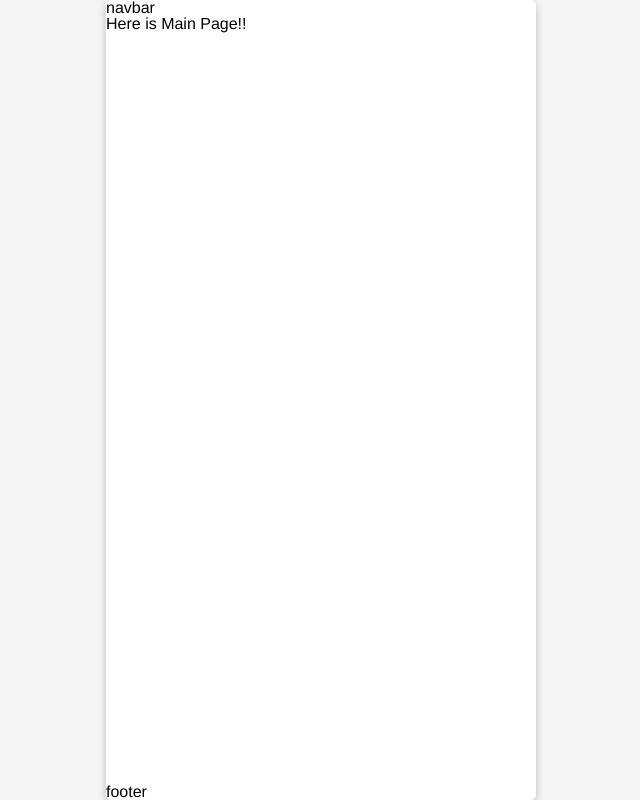
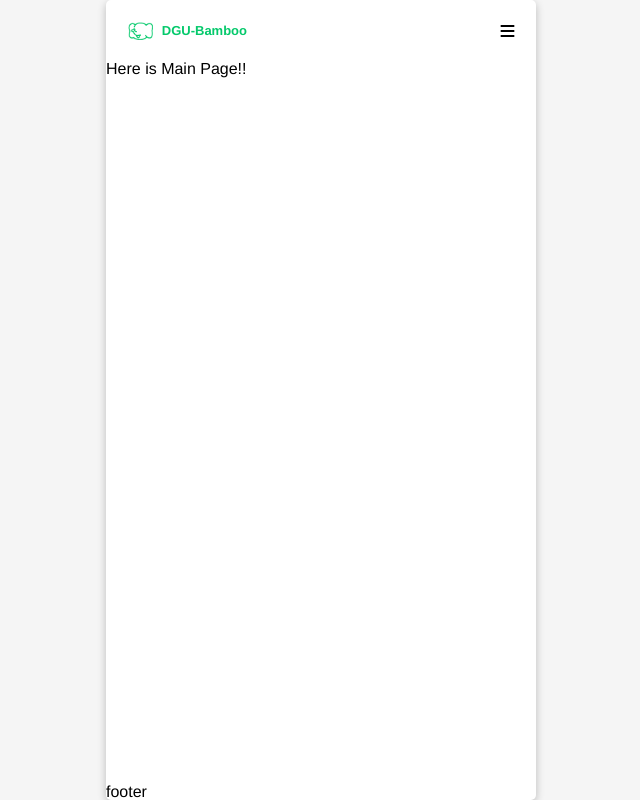
Before and after one commit to leeideal/bamboo-front-v2, a Next.js app: page / in a window 1280 px wide. Shown: the whole page, without its empty margins (319-959 px from the left). Built offline with nearby package versions, Linux system fonts and the light colour scheme.

Commit message:
feat: Nav

```diff
--- a/components/layouts/NavBar.jsx
+++ b/components/layouts/NavBar.jsx
@@ -1,5 +1,50 @@
-export default function NavBar(){
-    return(
-        <div>navbar</div>
-    )
+import React from 'react';
+import styled from 'styled-components';
+import Image from 'next/image';
+import logo from "components/image/logo.png"
+import { FontAwesomeIcon } from "@fortawesome/react-fontawesome";
+import { faBars } from '@fortawesome/free-solid-svg-icons';
+
+const NavContainer = styled.div`
+  margin: 5% ;
+  width: 90%;
+  display: flex;
+  justify-content: space-between;
+  align-items: center;
+`
+
+const NavLogo = styled.div`
+  display: flex;
+  align-items: center;
+  gap: 3%;
+  width: 80%;
+  cursor: pointer;
+`
+
+const NavLogoImg = styled(Image)`
+`
+
+const NavLogoText = styled.span`
+  color : #04C96B;
+  font-weight: 700;
+  font-size: 13px;
+`
+
+const NavBtn = styled(FontAwesomeIcon)`
+  cursor: pointer;
+  width: 15px;
+  color: black;
+`
+
+export default function NavBar() {
+
+  return (
+    <NavContainer>
+      <NavLogo>
+        <NavLogoImg src={logo} alt='logo' width={25}/>
+        <NavLogoText>DGU-Bamboo</NavLogoText>
+      </NavLogo>
+      <NavBtn icon={faBars}/>
+    </NavContainer>
+  );
 }
--- a/package.json
+++ b/package.json
@@ -9,6 +9,9 @@
     "lint": "next lint"
   },
   "dependencies": {
+    "@fortawesome/fontawesome-svg-core": "^6.4.0",
+    "@fortawesome/free-solid-svg-icons": "^6.4.0",
+    "@fortawesome/react-fontawesome": "^0.2.0",
     "@next/font": "13.4.10",
     "babel-plugin-styled-components": "^2.1.1",
     "eslint": "8.45.0",
```
Also changed, not shown: components/image/logo.png (added), 1 other file (tests, documents, lock files or other folders).
